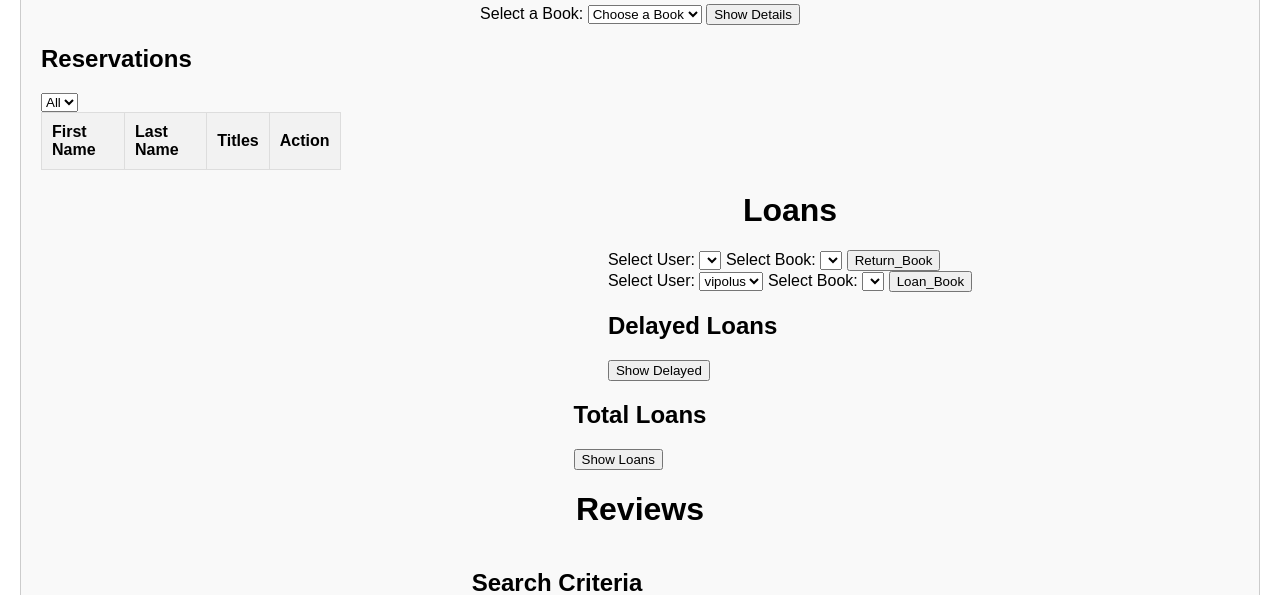
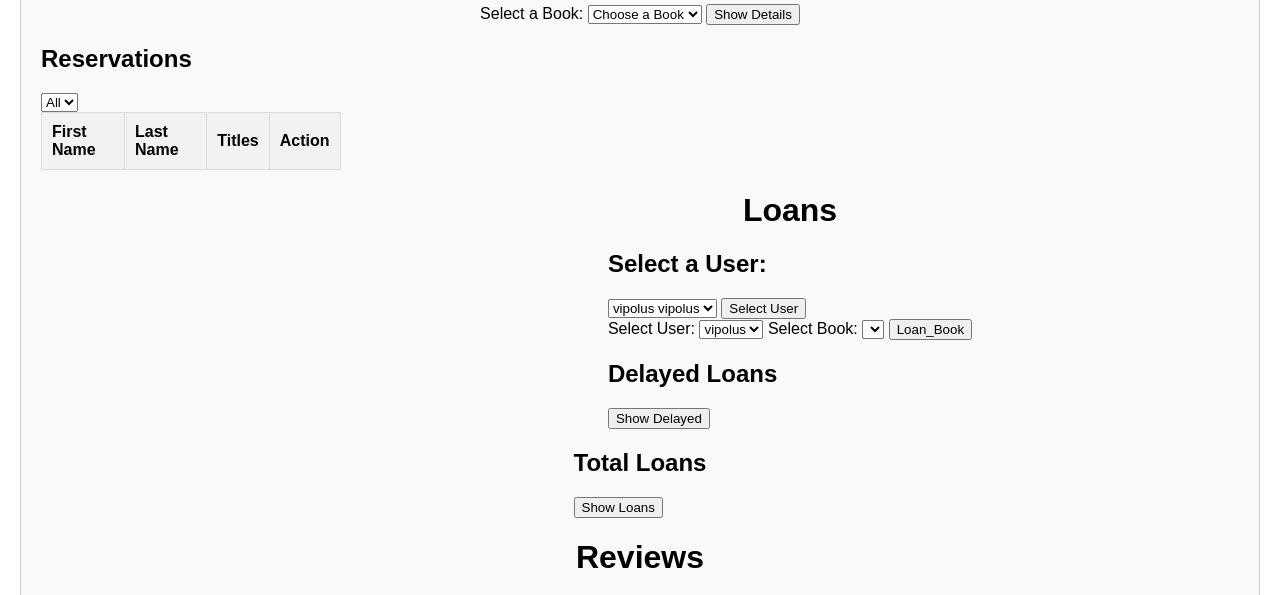
Before and after one commit to vipolus/Library_Management_System, a PHP site: page /lib_operator.php in a window 1280 px wide. Shown: the part 702-1297 px from the top of the page. Run offline with PHP 8.4, Linux system fonts and the light colour scheme; a user stored in the database is signed in; data comes from the database, SQL or seed files in the repository; tables that the repository leaves empty hold one stand-in row (values such as "Sample post"); lists and menus that the app fills with data are empty.

Commit message:
Update lib_operator.php

```diff
--- a/lib_operator.php
+++ b/lib_operator.php
@@ -865,111 +865,91 @@ $books = $stmtBooks->fetchAll(PDO::FETCH_COLUMN);
 
 <!--YLOPOIHSE EDW MESA -->
 <?php
-if ($_SERVER["REQUEST_METHOD"] === "POST" && isset($_POST["action"])){
-    if($_POST["action"]=='Return_Book')
-  {
 
-      $query = "SELECT Library_Operator_id FROM School_Library_Operator WHERE School_id = :schoolid";
-      $userStmt = $pdo->prepare($query);
-      $userStmt->bindParam(':schoolid', $schoolId);
-      $userStmt->execute();
-      $user = $userStmt->fetch(PDO::FETCH_ASSOC);
+$adminUsername = $_SESSION['username']; // Modify this based on your session variable
 
+$adminQuery = "SELECT School_id FROM User WHERE Username = :username";
+$adminStatement = $pdo->prepare($adminQuery);
+$adminStatement->bindParam(':username', $adminUsername);
+$adminStatement->execute();
+$admin = $adminStatement->fetch(PDO::FETCH_ASSOC);
 
-    $selectedUser = $_POST['selected-user'];
-    $selectedBook = $_POST['selected-book'];
+$userQuery = "SELECT User_id, First_Name, Last_Name FROM User WHERE School_id = :schoolId";
+$userStatement = $pdo->prepare($userQuery);
+$userStatement->bindParam(':schoolId', $admin['School_id']);
+$userStatement->execute();
+$users = $userStatement->fetchAll(PDO::FETCH_ASSOC);
 
-    $query = "UPDATE Loan SET fullfilled = 1 WHERE Library_Operator_id = :libo AND User_id = :user AND Book_id = :book";
-    $querystmt = $pdo->prepare($query);
-    $querystmt->bindParam(':libo', $user['Library_Operator_id']);
-    $querystmt->bindParam(':user', $selectedUser);
-    $querystmt->bindParam(':book', $selectedBook);
-    $querystmt->execute();
+if (isset($_POST['user'])) {
+    $selectedUser = $_POST['user'];
 
-
-
+    $loanQuery = "SELECT Loan.Loan_id, Book.Title
+                  FROM Loan
+                  JOIN Book ON Loan.Book_id = Book.Book_id
+                  WHERE Loan.User_id = :user AND Loan.fullfilled = 0";
+    $loanStatement = $pdo->prepare($loanQuery);
+    $loanStatement->bindParam(':user', $selectedUser);
+    $loanStatement->execute();
+    $loanedBooks = $loanStatement->fetchAll(PDO::FETCH_ASSOC);
 }
 
-
-      $selectedUser = $_POST['selected-user'];
-      $query = "SELECT Username, User_id, Type, books_taken_temp
-      FROM User
-      WHERE School_id = :schoolid";
+if (isset($_POST['return'])) {
+    $selectedLoan = $_POST['return'];
+    $query = "UPDATE Loan SET fullfilled = 1 WHERE Loan_id = :loan";
     $querystmt = $pdo->prepare($query);
-      $querystmt->bindparam(':schoolid', $schoolId);
+    $querystmt->bindParam(':loan', $selectedLoan);
     $querystmt->execute();
-      $users = $querystmt->fetchAll(PDO::FETCH_ASSOC);
-
-      $currentUsername = $selectedUser;
-
-      $query = "SELECT User_id, School_id FROM User WHERE Username = :username";
-      $stmt = $pdo->prepare($query);
-      $stmt->bindParam(':username', $currentUsername);
-      $stmt->execute();
-      $row = $stmt->fetch(PDO::FETCH_ASSOC);
-      $currentUserId = $row['User_id'];
-      $currentSchoolId = $row['School_id'];
-
-      $query = "SELECT Book.Title, Book.Book_id
-                FROM Book;
-                INNER JOIN Copies ON Copies.Book_id = Book.Book_id
-                WHERE Copies.School_id = :schoolId
-                AND Book.Book_id IN (
-                  SELECT DISTINCT Book_id FROM Loan WHERE User_id = :userId
-                )";
-      $querystmt = $pdo->prepare($query);
-      $querystmt->bindParam(':schoolId', $currentSchoolId);
-      $querystmt->bindParam(':userId', $currentUserId);
-      $querystmt->execute();
-      $booksloan = $querystmt->fetchAll(PDO::FETCH_ASSOC);
-
-
-
-
-
-
 }
-
-
-
 ?>
 
-
-<form method="POST" action="lib_operator.php">
-  <input type="hidden" name="action" value="Return_Book">
-  <label for="user-select">Select User:</label>
-  <select id="user-select" name="selected-user">
+<!DOCTYPE html>
+<html>
+<head>
+    <title>Admin Panel</title>
+</head>
+<body>
+    <h2>Select a User:</h2>
+    <form method="post">
+        <select name="user">
             <?php foreach ($users as $user): ?>
-      <option value="<?= $user['User_id'] ?>"><?= $user['Username'] ?></option>
+                <option value="<?php echo $user['User_id']; ?>"><?php echo $user['First_Name'] . ' ' . $user['Last_Name']; ?></option>
             <?php endforeach; ?>
         </select>
-
-  <label for="book-select">Select Book:</label>
-  <select id="book-select" name="selected-book">
-    <?php
-    // Fetch the books taken by the selected user
-    $selectedUserId = isset($_POST['selected-user']) ? $_POST['selected-user'] : null;
-    if ($selectedUserId) {
-      $query = "SELECT Book.Title, Book.Book_id
-                FROM Book
-                INNER JOIN Loan ON Loan.Book_id = Book.Book_id
-                WHERE Loan.User_id = :userId";
-      $stmt = $pdo->prepare($query);
-      $stmt->bindParam(':userId', $selectedUserId);
-      $stmt->execute();
-      $userBooks = $stmt->fetchAll(PDO::FETCH_ASSOC);
-
-      foreach ($userBooks as $book): ?>
-        <option value="<?= $book['Book_id'] ?>"><?= $book['Title'] ?></option>
-      <?php endforeach;
-    }
-    ?>
-  </select>
-
-  <input type="submit" value="Return_Book">
+        <button type="submit">Select User</button>
     </form>
 
-
+    <?php if (isset($selectedUser)): ?>
+        <h2>Loaned Books:</h2>
+        <?php if (count($loanedBooks) > 0): ?>
+            <table>
+                <thead>
+                    <tr>
+                        <th>Loan ID</th>
+                        <th>Title</th>
+                        <th>Return</th>
+                    </tr>
+                </thead>
+                <tbody>
+                    <?php foreach ($loanedBooks as $book): ?>
+                        <tr>
+                            <td><?php echo $book['Loan_id']; ?></td>
+                            <td><?php echo $book['Title']; ?></td>
+                            <td>
+                                <form method="post">
+                                    <input type="hidden" name="return" value="<?php echo $book['Loan_id']; ?>">
+                                    <button type="submit">Return</button>
+                                </form>
+                            </td>
+                        </tr>
+                    <?php endforeach; ?>
+                </tbody>
+            </table>
+        <?php else: ?>
+            <p>No books currently loaned by this user.</p>
+        <?php endif; ?>
+    <?php endif; ?>
+</body>
+</html>
 
   </div>
 
```
Lines whose indentation alone changed are shown as unchanged.
